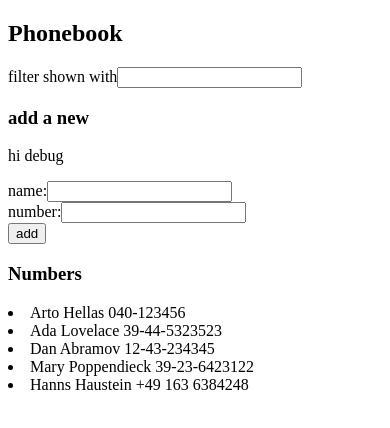
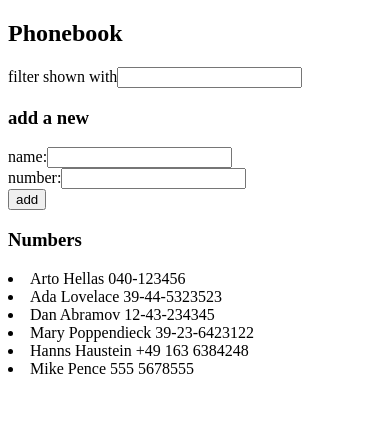
Before and after one commit to HannsHau/helsinki---full-stack-open, a React (Vite) app in the folder part2/phonebook/: page / in a window 390 px wide. Shown: the top 428 px of the page. Built offline with nearby package versions, Linux system fonts and the light colour scheme; data requests are answered from the project's data file.

Commit message:
2.13: The Phonebook step 8

```diff
--- a/part2/phonebook/db.json
+++ b/part2/phonebook/db.json
@@ -24,6 +24,11 @@
       "name": "Hanns Haustein",
       "number": "+49 163 6384248",
       "id": 5
+    },
+    {
+      "name": "Mike Pence",
+      "number": "555 5678555",
+      "id": 6
     }
   ]
 }
--- a/part2/phonebook/src/App.jsx
+++ b/part2/phonebook/src/App.jsx
@@ -1,9 +1,10 @@
 import { useState, useEffect } from 'react'
-import axios from 'axios'
 
 import Persons from './components/Persons'
 import Filter from './components/Filter'
 import PersonForm from './components/PersonForm'
+
+import personsService from './services/persons'
 
 const App = () => {
   const [persons, setPersons] = useState([])
@@ -12,12 +13,10 @@
   const [newNumber, setNewNumber] = useState('')
 
   useEffect(() => {
-    console.log('effect')
-    axios
-      .get('http://localhost:3001/persons')
-      .then(response => {
-        console.log('promise fulfilled')
-        setPersons(response.data)
+    personsService
+      .getAll()
+      .then((initialPersons) => {
+        setPersons(initialPersons)
       })
   }, [])
 
@@ -30,20 +29,14 @@
     if (personFound.length > 0) {
       alert(newName + ' is already added to phonebook')
     } else {
-      // const entry = {
-      //   name: newName,
-      //   number: newNumber,
-      //   id: persons.length + 1 }
-      // setPersons(persons.concat(entry))
-      const entry = {
+      const personsObject = {
         name: newName,
         number: newNumber
       }
-      axios
-        .post('http://localhost:3001/persons', entry)
-        .then(response => {
-          console.log('promise fulfilled')
-          setPersons(persons.concat(response.data))
+      personsService
+        .create(personsObject)
+        .then((returnedPerson) => {
+          setPersons(persons.concat(returnedPerson))
         })
     }
 
--- a/part2/phonebook/src/components/PersonForm.jsx
+++ b/part2/phonebook/src/components/PersonForm.jsx
@@ -1,6 +1,6 @@
 const PersonForm = (props) => {
   return (
-    <div><p>hi debug</p>
+    <div>
     <form onSubmit={props.addName}>
       <div>
         name:
--- /dev/null
+++ b/part2/phonebook/src/services/persons.js
@@ -0,0 +1,18 @@
+import axios from 'axios'
+
+const baseUrl = 'http://localhost:3001/persons'
+
+const getAll = () => {
+  const request =  axios.get(baseUrl)
+  return request.then(response => response.data)
+}
+
+const create = (newObject) => {
+  const request = axios.post(baseUrl, newObject)
+  return request.then(response => response.data)
+}
+
+export default {
+  getAll,
+  create
+}
```
